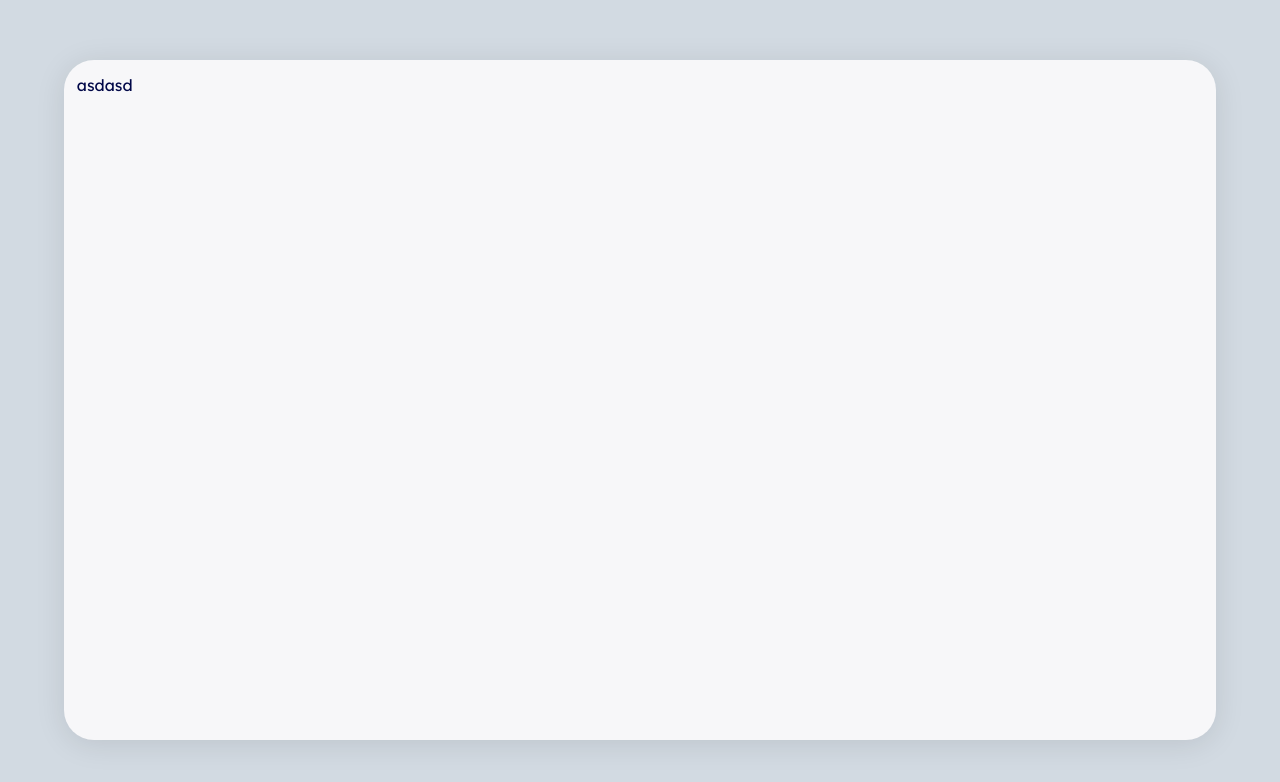
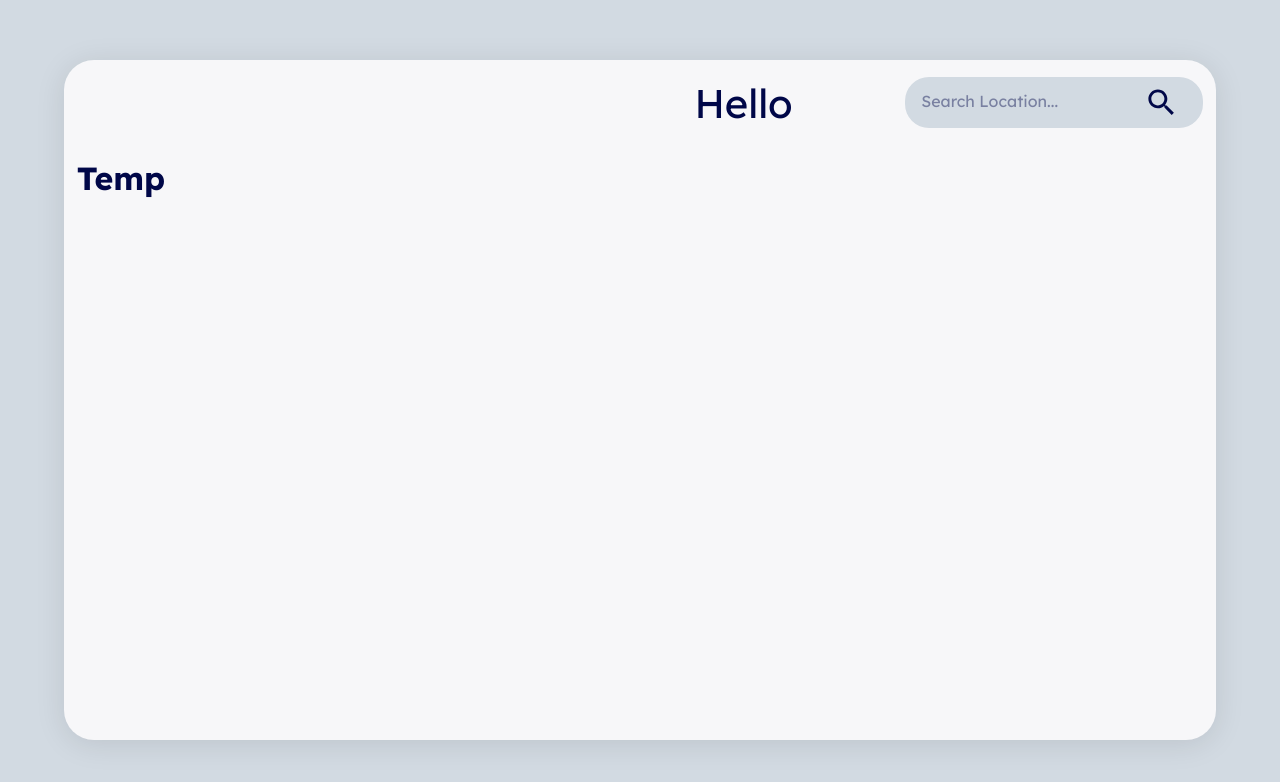
Before and after one commit to NathanStabille/weather, a React (Create React App) app: page / in a window 1280 px wide. Shown: the top 782 px of the page. Built offline with nearby package versions, Linux system fonts and the light colour scheme; no server answers.

Commit message:
input add

```diff
--- a/src/App.tsx
+++ b/src/App.tsx
@@ -1,8 +1,10 @@
-import { Box, CssBaseline } from "@mui/material";
-import { useState, useEffect } from "react";
+import { CssBaseline } from "@mui/material";
+import { useEffect, useState } from "react";
+import { InputSearch } from "./components/InputSearch/InputSearch";
 import { AppThemeProvider } from "./context/ThemeContext";
 import { Layout } from "./layout/Layout";
 import { getWeatherAll } from "./services/api/weatherAPI";
+import { WeatherType } from "./types/WeatherType";
 
 export const App = () => {
   // useEffect(() => {
@@ -11,11 +13,24 @@ export const App = () => {
   //   });
   // }, []);
 
+  const [appWeather, setAppWeather] = useState({} as WeatherType);
+
+  useEffect(() => {
+    const getWeather = async () => {
+      setAppWeather(await getWeatherAll("rio de janeiro", "metric"));
+    };
+
+    getWeather();
+  }, []);
+
   return (
     <AppThemeProvider>
       <CssBaseline />
       <Layout>
-        asdasd
+        <InputSearch appWeather={appWeather} setAppWeather={setAppWeather}/>
+
+        <h1>{appWeather.city}</h1>
+        <h1>Temp {appWeather.temp}</h1>
       </Layout>
     </AppThemeProvider>
   );
--- /dev/null
+++ b/src/components/InputSearch/InputSearch.tsx
@@ -0,0 +1,38 @@
+import { Search } from "@mui/icons-material";
+import { Box, IconButton, Input, Typography, useTheme } from "@mui/material";
+import { useState } from "react";
+import { WeatherType } from "../../types/WeatherType";
+
+type Props = {
+  appWeather: WeatherType;
+  setAppWeather: (appWeather: WeatherType) => void;
+};
+
+export const InputSearch = ({ appWeather, setAppWeather }: Props) => {
+  const [inputText, setInputText] = useState("");
+
+  const theme = useTheme();
+
+  return (
+    <Box display="flex" justifyContent="flex-end" alignItems="center">
+      <Typography marginRight="10%" fontSize="2.5rem">
+        Hello
+      </Typography>
+      <Box
+        bgcolor={theme.palette.background.default}
+        borderRadius={6}
+        paddingX={2}
+      >
+        <Input
+          placeholder="Search Location..."
+          disableUnderline={true}
+          onChange={(e) => setInputText(e.target.value)}
+          value={inputText}
+        />
+        <IconButton sx={{ color: theme.palette.text.primary, marginLeft: 3 }}>
+          <Search fontSize="large" />
+        </IconButton>
+      </Box>
+    </Box>
+  );
+};
--- a/src/context/ThemeContext.tsx
+++ b/src/context/ThemeContext.tsx
@@ -1,5 +1,5 @@
 import { PaletteMode, ThemeProvider } from "@mui/material";
-import { createContext, ReactNode, useMemo, useState } from "react";
+import { createContext, ReactNode, useContext, useMemo, useState } from "react";
 import { Dark, Light } from "../theme/Theme";
 
 interface IThemeContextData {
@@ -12,6 +12,10 @@ interface IAppThemeProviderProps {
 }
 
 const ThemeContext = createContext({} as IThemeContextData);
+
+export const useAppThemeContext = () => {
+  return useContext(ThemeContext);
+};
 
 export const AppThemeProvider: React.FC<IAppThemeProviderProps> = ({
   children,
--- a/src/theme/Theme.ts
+++ b/src/theme/Theme.ts
@@ -34,8 +34,6 @@ export const Light = createTheme({
     fontFamily: "Lexend",
   },
 
-
-
   palette: {
     primary: {
       main: "#F1F5F7",
--- a/src/types/WeatherType.ts
+++ b/src/types/WeatherType.ts
@@ -1,4 +1,4 @@
-export type IWeatherData = {
+export type WeatherType= {
   city: string;
   country: string;
   weather: string;
```
Also changed, not shown: src/services/api/weatherAPI.ts (+0 -14 lines).
